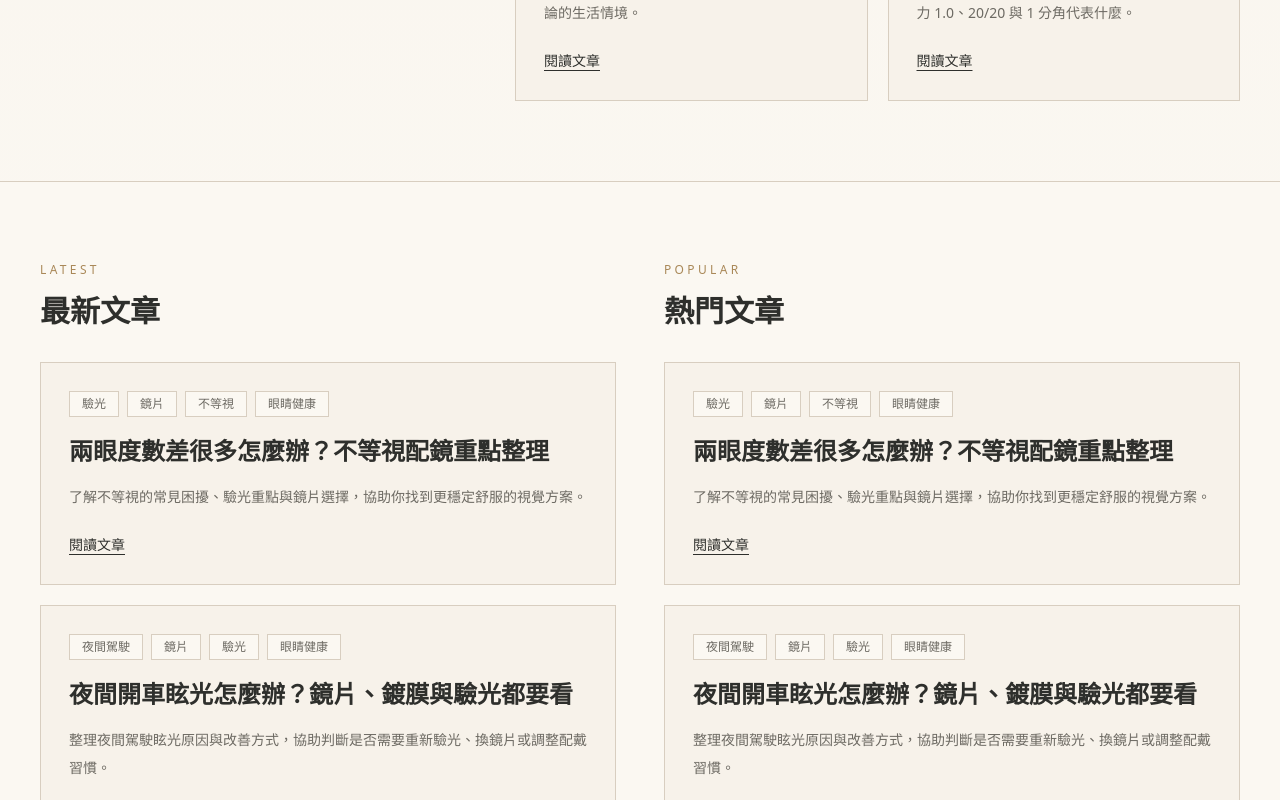
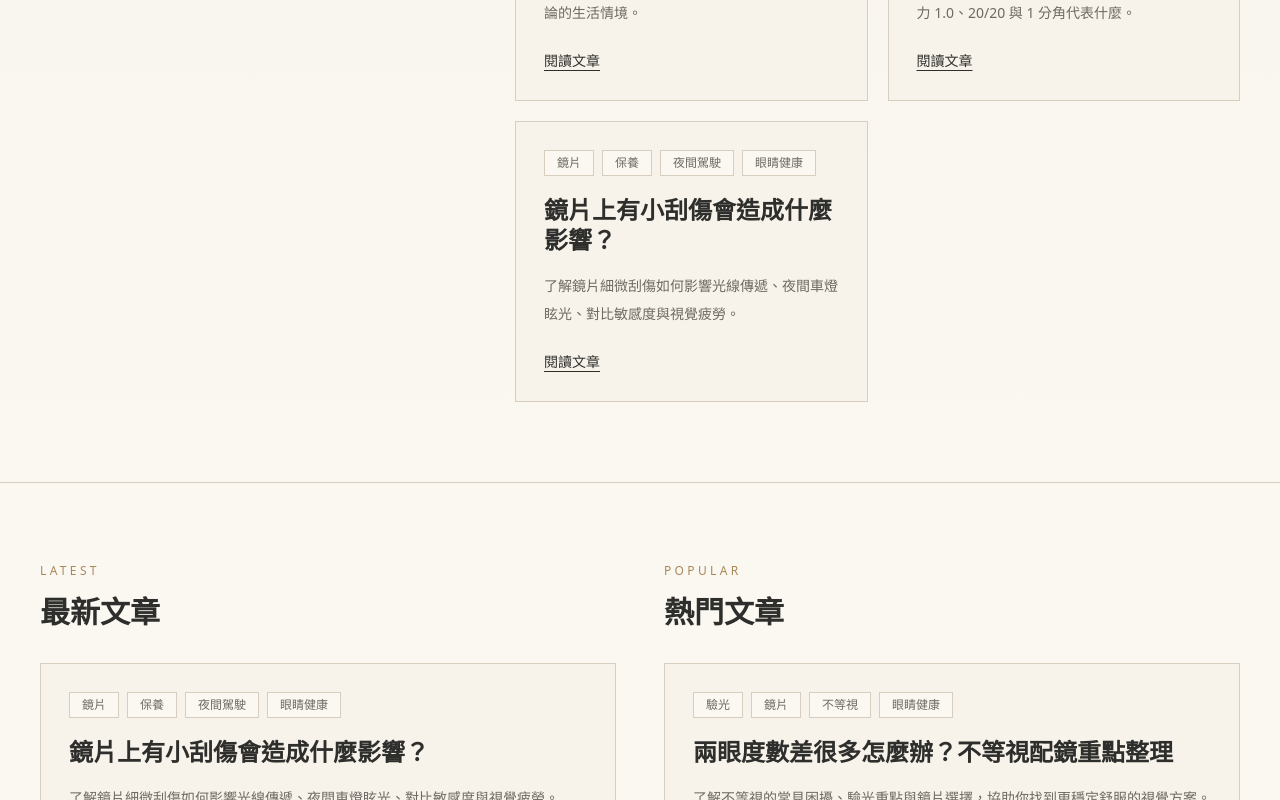
Before and after one commit to eyesbook/eyesbook, a Next.js app: page /knowledge in a window 1280 px wide. Shown: the part 1320-2120 px from the top of the page. Built offline with nearby package versions, Linux system fonts and the light colour scheme.

Commit message:
Add lens scratch glare article

```diff
--- a/app/knowledge/[slug]/page.tsx
+++ b/app/knowledge/[slug]/page.tsx
@@ -168,6 +168,22 @@ export default function KnowledgeArticlePage({
                 title="原理說明"
                 paragraphs={article.sections.principle}
               />
+              {article.contentImages?.map((image) => (
+                <figure key={image.src} className="border border-line bg-[#fbf8f2] p-4">
+                  <Image
+                    src={image.src}
+                    alt={image.alt}
+                    width={1536}
+                    height={1024}
+                    className="h-auto w-full"
+                  />
+                  {image.caption ? (
+                    <figcaption className="mt-3 text-sm leading-7 text-stone">
+                      {image.caption}
+                    </figcaption>
+                  ) : null}
+                </figure>
+              ))}
               <ArticleSection
                 id="solutions"
                 title="解決方法"
--- a/data/knowledge.ts
+++ b/data/knowledge.ts
@@ -12,6 +12,11 @@ export type KnowledgeArticle = {
   summary: string;
   coverImage?: string;
   coverImageAlt?: string;
+  contentImages?: {
+    src: string;
+    alt: string;
+    caption?: string;
+  }[];
   author: string;
   publishedAt: string;
   updatedAt: string;
@@ -405,6 +410,82 @@ export const knowledgeArticles: KnowledgeArticle[] = [
     ],
     furtherReading: ["anisometropia", "night-driving-glare", "children-vision"],
     related: ["progressive-lens", "blue-light"]
+  },
+  {
+    slug: "lens-scratch-glare",
+    title: "鏡片上有小刮傷會造成什麼影響？",
+    tldr: "鏡片小刮傷不只是美觀問題，會讓光線散射，造成眩光、霧感、清晰度下降與夜間視力變差。",
+    summary:
+      "了解鏡片細微刮傷如何影響光線傳遞、夜間車燈眩光、對比敏感度與視覺疲勞。",
+    author: siteConfig.author,
+    publishedAt: "2026-07-07",
+    updatedAt: "2026-07-07",
+    seoDescription:
+      "鏡片上有小刮傷會造成什麼影響？eyesbook 說明鏡片刮痕造成光散射、眩光、對比下降、夜間視力變差與視覺疲勞的原因。",
+    coverImage: "/images/knowledge/lens-scratch-scattering.png",
+    coverImageAlt:
+      "鏡片細微刮傷會讓光線散射，造成影像不清楚與夜間眩光的說明圖",
+    contentImages: [
+      {
+        src: "/images/knowledge/lens-scratch-night-driving.png",
+        alt: "鏡片有小刮傷與無刮傷在夜間駕駛視覺品質上的比較",
+        caption: "夜間車燈與路燈會放大刮痕造成的光散射，讓眩光與模糊更明顯。"
+      }
+    ],
+    tags: ["鏡片", "保養", "夜間駕駛", "眼睛健康"],
+    featured: true,
+    popular: true,
+    sections: {
+      intro: [
+        "鏡片上的小刮傷，很多人以為只是美觀問題，但實際上會影響光線傳遞。",
+        "尤其在夜間、雨天、開車或看強光時，小刮痕造成的光散射會更明顯，視覺品質也更容易下降。"
+      ],
+      principle: [
+        "正常鏡片表面平滑，光線能較整齊地通過鏡片，影像看起來比較清楚。",
+        "當鏡片表面出現細微刮痕，光線會被刮痕邊緣往四面八方散開，這就是光散射。",
+        "散射光會干擾原本清楚的影像，讓黑的沒那麼黑、白的沒那麼白，也讓強光周圍產生光暈或放射狀光芒。"
+      ],
+      solutions: [
+        "若鏡片已有明顯刮痕，建議回店檢查鏡片狀況，評估是否需要更換鏡片。",
+        "日常清潔時建議先用清水沖掉灰塵，再使用專用拭鏡布與清潔用品，避免乾擦造成更多細刮痕。",
+        "不配戴時建議放入眼鏡盒保護，避免鏡片與硬物摩擦接觸。",
+        "若常夜間開車，建議定期檢查鏡片刮痕、鍍膜狀態與度數是否合適。"
+      ],
+      myths: [
+        "迷思一：小刮傷只是不好看。其實刮痕會讓光線散射，影響清晰度與夜間視覺。",
+        "迷思二：度數沒變就不用換鏡片。即使度數沒變，鏡片表面狀態也會影響影像品質。",
+        "迷思三：刮傷可以擦掉。真正的刮痕通常無法靠清潔去除，需視狀況評估是否更換。"
+      ]
+    },
+    faqs: [
+      {
+        question: "鏡片上有小刮傷會造成什麼影響？",
+        answer:
+          "小刮傷會讓原本應該直線通過鏡片的光線往四面八方散開，造成光散射。常見影響包含眩光增加、對比敏感度下降、影像清晰度降低、夜間視力變差與視覺疲勞。"
+      },
+      {
+        question: "為什麼夜間更容易感覺到鏡片刮傷？",
+        answer:
+          "夜晚瞳孔放大，更多光線會經過有刮傷的區域；汽車頭燈、路燈等強光也會讓散射更明顯，因此容易出現光暈、放射狀光芒與刺眼感。"
+      },
+      {
+        question: "鏡片小刮痕會讓度數改變嗎？",
+        answer:
+          "刮痕不會改變鏡片度數，但會降低光學品質。雖然度數沒有變，影像仍可能變得霧霧的、不夠銳利，細小文字或遠方招牌也會更難辨識。"
+      },
+      {
+        question: "鏡片刮傷會造成眼睛疲勞嗎？",
+        answer:
+          "有可能。散射光增加後，大腦需要更努力過濾干擾影像，長時間閱讀、開車或使用電腦後，更容易覺得眼睛疲勞或痠澀。"
+      },
+      {
+        question: "鏡片有刮傷可以修復嗎？",
+        answer:
+          "多數鏡片刮傷無法真正修復。如果刮痕已影響清晰度、夜間駕駛或日常舒適度，建議回店評估是否需要更換鏡片。"
+      }
+    ],
+    furtherReading: ["night-driving-glare", "lens-coating", "visual-acuity-arc-minute"],
+    related: ["blue-light", "progressive-lens"]
   }
 ];
 
```
Also changed, not shown: public/images/knowledge/lens-scratch-scattering.png (added), 1 other file (tests, documents, lock files or other folders).
